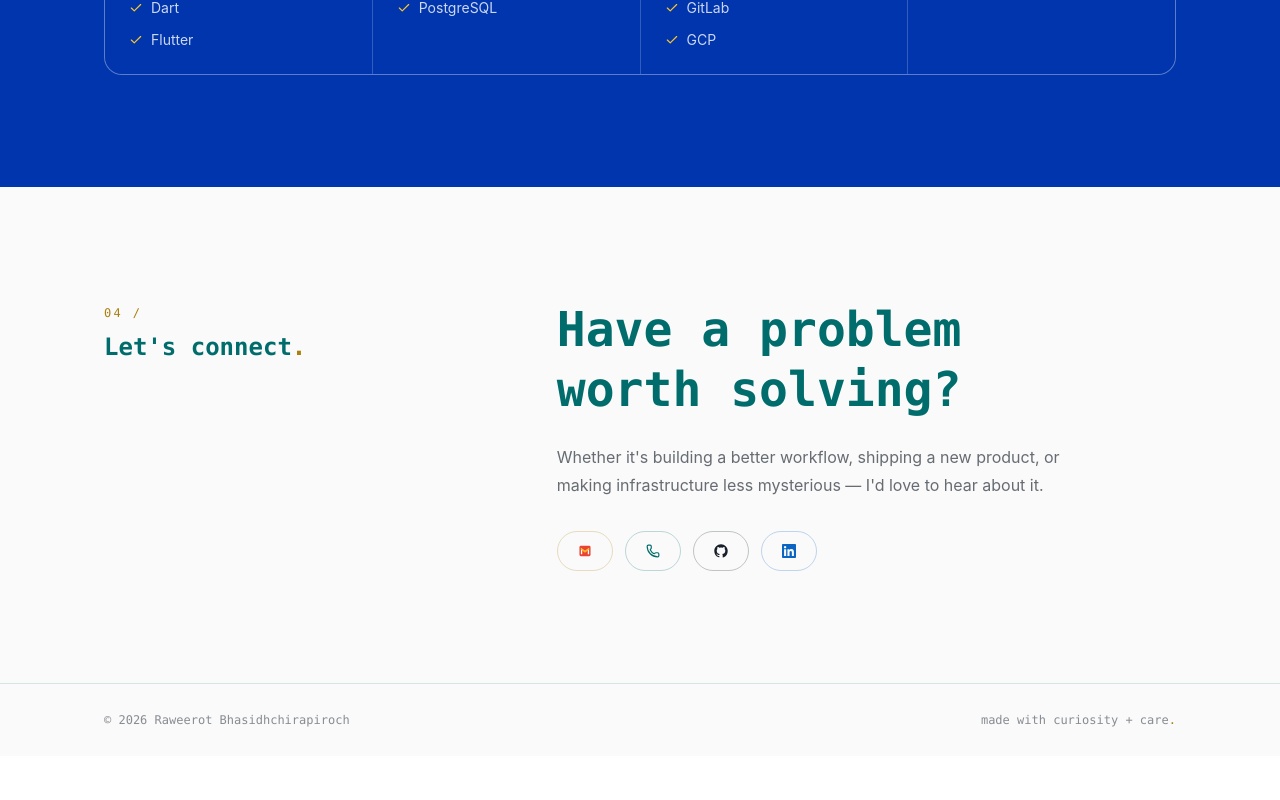
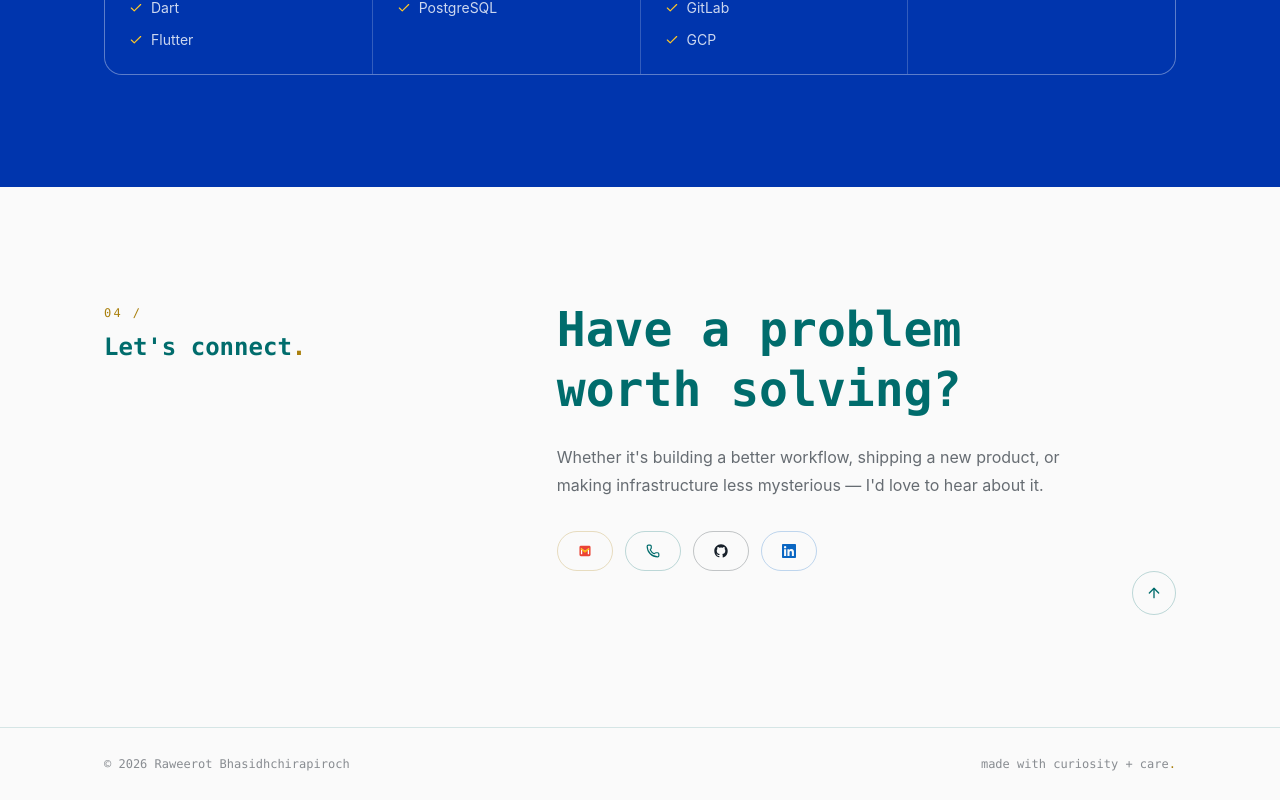
Before and after one commit to SunnyRichman/SunnyRichman.github.io, a Next.js app: page / in a window 1280 px wide. Shown: the part 2906-3706 px from the top of the page. Before the commit the page ends 3662 px from the top, so only its background shows below. Built offline with nearby package versions, Linux system fonts and the light colour scheme.

Commit message:
Added back to top button

```diff
--- a/app/page.tsx
+++ b/app/page.tsx
@@ -3,7 +3,17 @@
 import { useState } from "react";
 import { TypewriterHeading } from "@/components/typewriter-heading";
 import { GitHubLogo, LinkedInLogo, GmailLogo } from "@/components/social-logos";
-import { ArrowUpRight, Check, ExternalLink, Mail, Menu, Phone, Terminal, X } from "lucide-react";
+import {
+  ArrowUp,
+  ArrowUpRight,
+  Check,
+  ExternalLink,
+  Mail,
+  Menu,
+  Phone,
+  Terminal,
+  X,
+} from "lucide-react";
 
 const projects = [
   {
@@ -307,6 +317,13 @@ export default function Page() {
                 <LinkedInLogo />
               </a>
             </div>
+            <a
+              href="#top"
+              aria-label="Back to top"
+              className="ml-auto flex h-11 w-11 items-center justify-center rounded-full border border-[#006C6C]/25 text-[#006C6C] transition-colors hover:border-[#006C6C]"
+            >
+              <ArrowUp size={16} aria-hidden="true" />
+            </a>
           </div>
         </div>
       </section>
```
